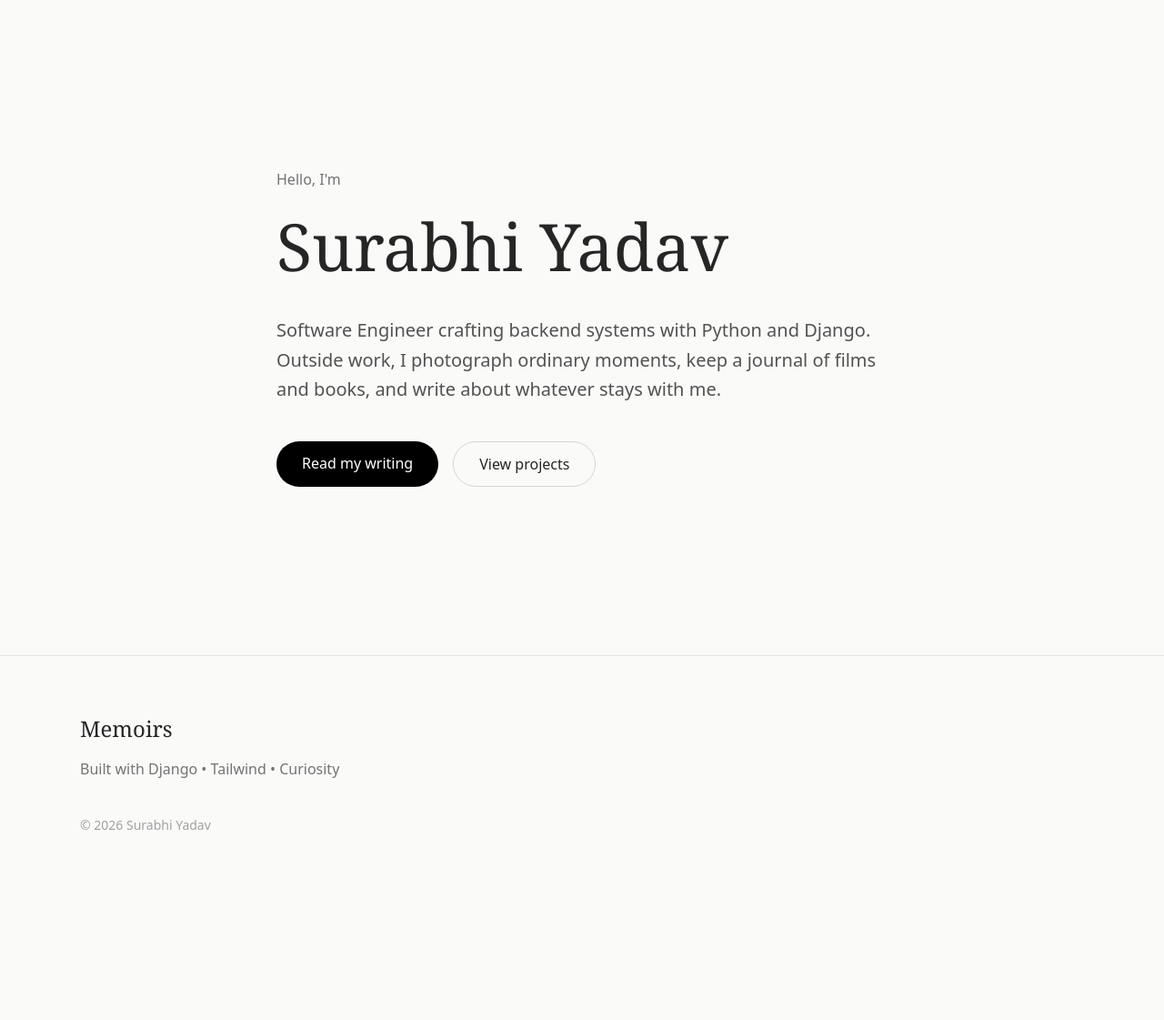
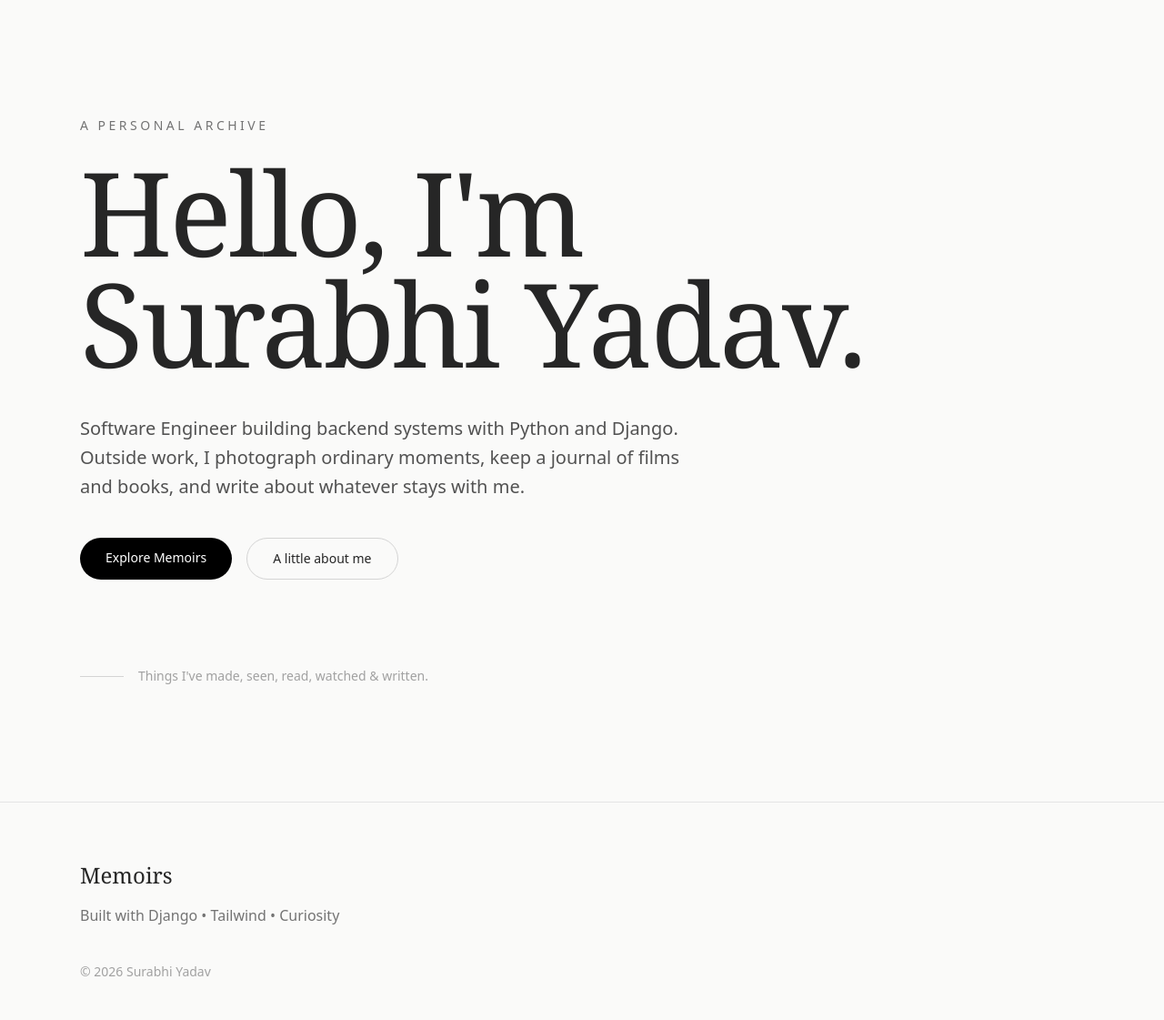
Before and after one commit to surabhiry/Memoirs, a Django app: page / in a window 1280 px wide. Shown: the part 73-1194 px from the top of the page at 91% size. Before the commit the page ends 985 px from the top, so only its background shows below. Run offline with Django 5.2, Linux system fonts and the light colour scheme; style sheets or scripts are compiled from the project's sources.

Commit message:
feat: redesign Memoirs hero section

```diff
--- a/memoirs/templates/components/hero.html
+++ b/memoirs/templates/components/hero.html
@@ -1,45 +1,38 @@
-<section class="flex min-h-[90vh] items-center">
+<section class="flex min-h-[calc(100vh-80px)] items-center">
+    <div class="mx-auto w-full max-w-6xl px-6 py-24 lg:py-32">
 
-    <div class="container-custom">
+        <div class="max-w-4xl">
+            <p class="mb-6 text-sm uppercase tracking-[0.25em] text-neutral-500">
+                A personal archive
+            </p>
 
-        <p class="mb-4 text-neutral-500">
+            <h1 class="font-serif text-6xl leading-[0.95] tracking-tight sm:text-7xl lg:text-9xl">
+                Hello, I'm<br>
+                Surabhi Yadav.
+            </h1>
 
-            Hello, I'm
+            <p class="mt-10 max-w-2xl text-lg leading-8 text-neutral-600 sm:text-xl">
+                Software Engineer building backend systems with Python and Django.
+                Outside work, I photograph ordinary moments, keep a journal of films
+                and books, and write about whatever stays with me.
+            </p>
 
-        </p>
+            <div class="mt-10 flex flex-wrap gap-4">
+                <a href="#projects"
+                    class="rounded-full bg-black px-7 py-3 text-sm text-white transition hover:bg-neutral-800">
+                    Explore Memoirs
+                </a>
+                <a href="#about"
+                    class="rounded-full border border-neutral-300 px-7 py-3 text-sm transition hover:bg-neutral-100">
+                    A little about me
+                </a>
+            </div>
+        </div>
 
-        <h1 class="font-serif text-7xl leading-tight">
-
-            Surabhi Yadav
-
-        </h1>
-
-        <p class="mt-8 max-w-2xl text-xl leading-relaxed text-neutral-600">
-
-            Software Engineer crafting backend systems with Python and Django.
-            Outside work, I photograph ordinary moments, keep a journal of films
-            and books, and write about whatever stays with me.
-
-        </p>
-
-        <div class="mt-10 flex gap-4">
-
-            <a href="#writing"
-                class="rounded-full bg-black px-7 py-3 text-white transition hover:bg-neutral-800">
-
-                Read my writing
-
-            </a>
-
-            <a href="#projects"
-                class="rounded-full border border-neutral-300 px-7 py-3 transition hover:bg-neutral-100">
-
-                View projects
-
-            </a>
-
+        <div class="mt-24 flex items-center gap-4 text-sm text-neutral-400">
+            <span class="h-px w-12 bg-neutral-300"></span>
+            <span>Things I've made, seen, read, watched &amp; written.</span>
         </div>
 
     </div>
-
 </section>
```
